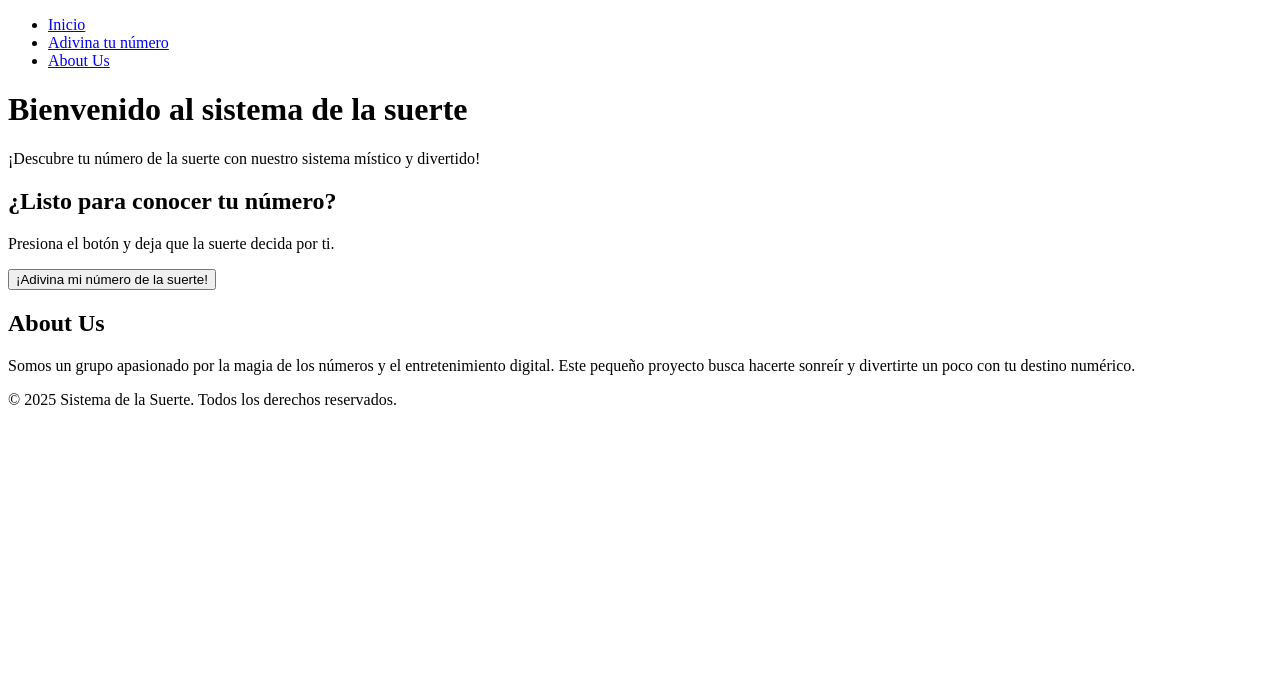
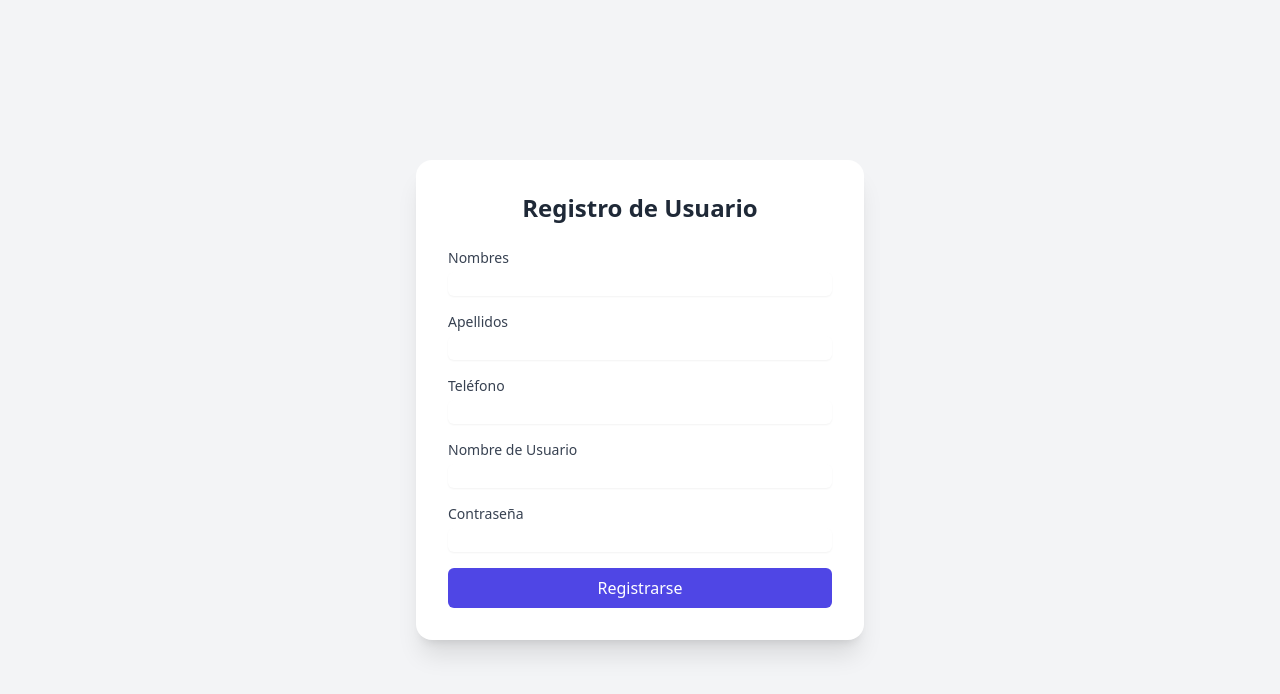
Before and after one commit to NataliaMw/configuration-management-p2-2025, a plain HTML site: page FRONTEND/index.html in a window 1280 px wide. Drawn offline with nearby package versions, Linux system fonts and the light colour scheme.

Commit message:
Update index.html

```diff
--- a/FRONTEND/index.html
+++ b/FRONTEND/index.html
@@ -1,49 +1,47 @@
 <!DOCTYPE html>
 <html lang="es">
 <head>
-  <meta charset="UTF-8" />
-  <meta name="viewport" content="width=device-width, initial-scale=1.0"/>
-  <title>Tu Número de la Suerte</title>
-  <link rel="stylesheet" href="styles.css" />
+  <meta charset="UTF-8">
+  <meta name="viewport" content="width=device-width, initial-scale=1.0">
+  <title>Registro de Usuario</title>
+  <script src="https://cdn.tailwindcss.com"></script>
 </head>
-<body>
-  <header>
-    <nav>
-      <ul>
-        <li><a href="#inicio">Inicio</a></li>
-        <li><a href="#juego">Adivina tu número</a></li>
-        <li><a href="#nosotros">About Us</a></li>
-      </ul>
-    </nav>
-    <h1 id="inicio">Bienvenido al sistema de la suerte</h1>
-    <p>¡Descubre tu número de la suerte con nuestro sistema místico y divertido!</p>
-  </header>
+<body class="bg-gray-100 flex items-center justify-center min-h-screen">
 
-  <main>
-    <section id="juego">
-      <h2>¿Listo para conocer tu número?</h2>
-      <p>Presiona el botón y deja que la suerte decida por ti.</p>
-      <button onclick="adivinarNumero()">¡Adivina mi número de la suerte!</button>
-      <div id="resultado"></div>
-    </section>
+  <div class="bg-white shadow-xl rounded-2xl p-8 w-full max-w-md">
+    <h2 class="text-2xl font-bold text-gray-800 mb-6 text-center">Registro de Usuario</h2>
+    <form class="space-y-4">
 
-    <section id="nosotros">
-      <h2>About Us</h2>
-      <p>Somos un grupo apasionado por la magia de los números y el entretenimiento digital.
-      Este pequeño proyecto busca hacerte sonreír y divertirte un poco con tu destino numérico.</p>
-    </section>
-  </main>
+      <div>
+        <label class="block text-sm font-medium text-gray-700">Nombres</label>
+        <input type="text" name="nombres" class="mt-1 block w-full rounded-md border-gray-300 shadow-sm focus:ring-indigo-500 focus:border-indigo-500" required>
+      </div>
 
-  <footer>
-    <p>&copy; 2025 Sistema de la Suerte. Todos los derechos reservados.</p>
-  </footer>
+      <div>
+        <label class="block text-sm font-medium text-gray-700">Apellidos</label>
+        <input type="text" name="apellidos" class="mt-1 block w-full rounded-md border-gray-300 shadow-sm focus:ring-indigo-500 focus:border-indigo-500" required>
+      </div>
 
-  <script>
-    function adivinarNumero() {
-      const numero = Math.floor(Math.random() * 100) + 1;
-      document.getElementById("resultado").innerText =
-        "✨ Tu número de la suerte es: " + numero + " ✨";
-    }
-  </script>
+      <div>
+        <label class="block text-sm font-medium text-gray-700">Teléfono</label>
+        <input type="tel" name="telefono" class="mt-1 block w-full rounded-md border-gray-300 shadow-sm focus:ring-indigo-500 focus:border-indigo-500" required>
+      </div>
+
+      <div>
+        <label class="block text-sm font-medium text-gray-700">Nombre de Usuario</label>
+        <input type="text" name="usuario" class="mt-1 block w-full rounded-md border-gray-300 shadow-sm focus:ring-indigo-500 focus:border-indigo-500" required>
+      </div>
+
+      <div>
+        <label class="block text-sm font-medium text-gray-700">Contraseña</label>
+        <input type="password" name="contraseña" class="mt-1 block w-full rounded-md border-gray-300 shadow-sm focus:ring-indigo-500 focus:border-indigo-500" required>
+      </div>
+
+      <button type="submit" class="w-full bg-indigo-600 text-white py-2 px-4 rounded-md hover:bg-indigo-700 transition">
+        Registrarse
+      </button>
+    </form>
+  </div>
+
 </body>
 </html>
```
